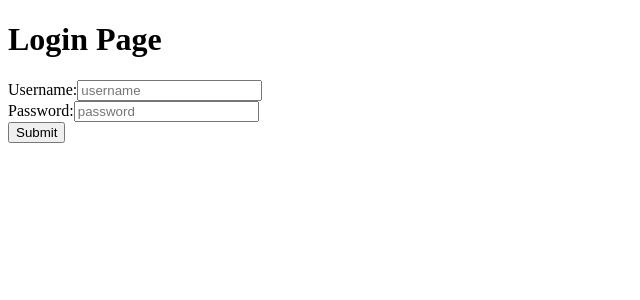
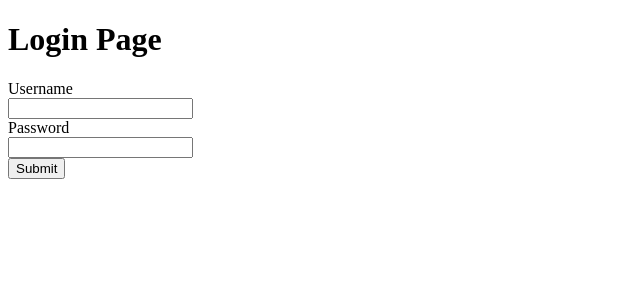
Before and after one commit to KajalMishra10/login, a React (Create React App) app: page / in a window 1280 px wide. Shown: the top 300 px of the page, without its empty margins (0-640 px from the left). Built offline with nearby package versions, Linux system fonts and the light colour scheme.

Commit message:
Update App.js

```diff
--- a/src/App.js
+++ b/src/App.js
@@ -1,67 +1,61 @@
 import "./styles.css";
-import { useState } from "react";
+import { useState, useRef } from "react";
 
-export default function App() {
-  const [first, setFirst] = useState("");
-  const [last, setLast] = useState("");
-  const [show, setShow] = useState(false);
-  const [fom, setFom] = useState(true);
-  const [error, setError] = useState(false);
-  const [maskedPassword, setMaskedPassword] = useState("");
+function App() {
+  const [username, setUsername] = useState("");
+  const [password, setPassword] = useState("");
+  const [flag, setFlag] = useState(0);
 
-  const handlePasswordChange = (event) => {
-    const value = event.target.value;
-    setLast((p) => p + value[value.length - 1]);
-    // Masking the password with asterisks
-    setMaskedPassword("*".repeat(value.length));
+  const handleSubmit = (e) => {
+    e.preventDefault();
+    username === "user" && password === "password" ? setFlag(1) : setFlag(2);
   };
 
-  const handleSubmit = (event) => {
-    event.preventDefault();
-    console.log("hi");
-    //setData();
-    console.log(last);
-    if (first == "user" && last == "password") {
-      setShow(true);
-      setFom(false);
-      setError(false);
-    } else if (first != "user" || last != "password") {
-      setError(true);
-      setFom(true);
-      setShow(false);
-    } else {
-      setFom(true);
-    }
-  };
   return (
     <div className="App">
       <h1>Login Page</h1>
-      {show && <div>Welcome, user!</div>}
-      {error && <div>Invaild username or password</div>}
-      {fom && (
-        <form onSubmit={handleSubmit}>
-          <label>
-            Username:
+      {flag === 0 ? (
+        <form onSubmit={(e) => handleSubmit(e)}>
+          <div>
+            <label htmlFor="username" name="username">
+              Username
+            </label>
             <input
               type="text"
+              name="username"
+              value={username}
+              onChange={(e) => {
+                setUsername(e.target.value);
+              }}
               required
-              placeholder="username"
-              onChange={(e) => setFirst(e.target.value)}
             />
-          </label>
-          <label>
-            Password:
+          </div>
+          <div>
+            <label htmlFor="password" name="password">
+              Password
+            </label>
             <input
-              type="text"
+              type="password"
+              name="password"
+              value={password}
+              onChange={(e) => {
+                setPassword(e.target.value);
+              }}
               required
-              placeholder="password"
-              value={maskedPassword}
-              onChange={handlePasswordChange}
             />
-          </label>
-          <button>Submit</button>
+          </div>
+
+          <button type="submit" name="login">
+            Submit
+          </button>
         </form>
+      ) : flag === 1 ? (
+        "Welcome, user!"
+      ) : (
+        "Invalid username or password"
       )}
     </div>
   );
 }
+
+export default App;
```
